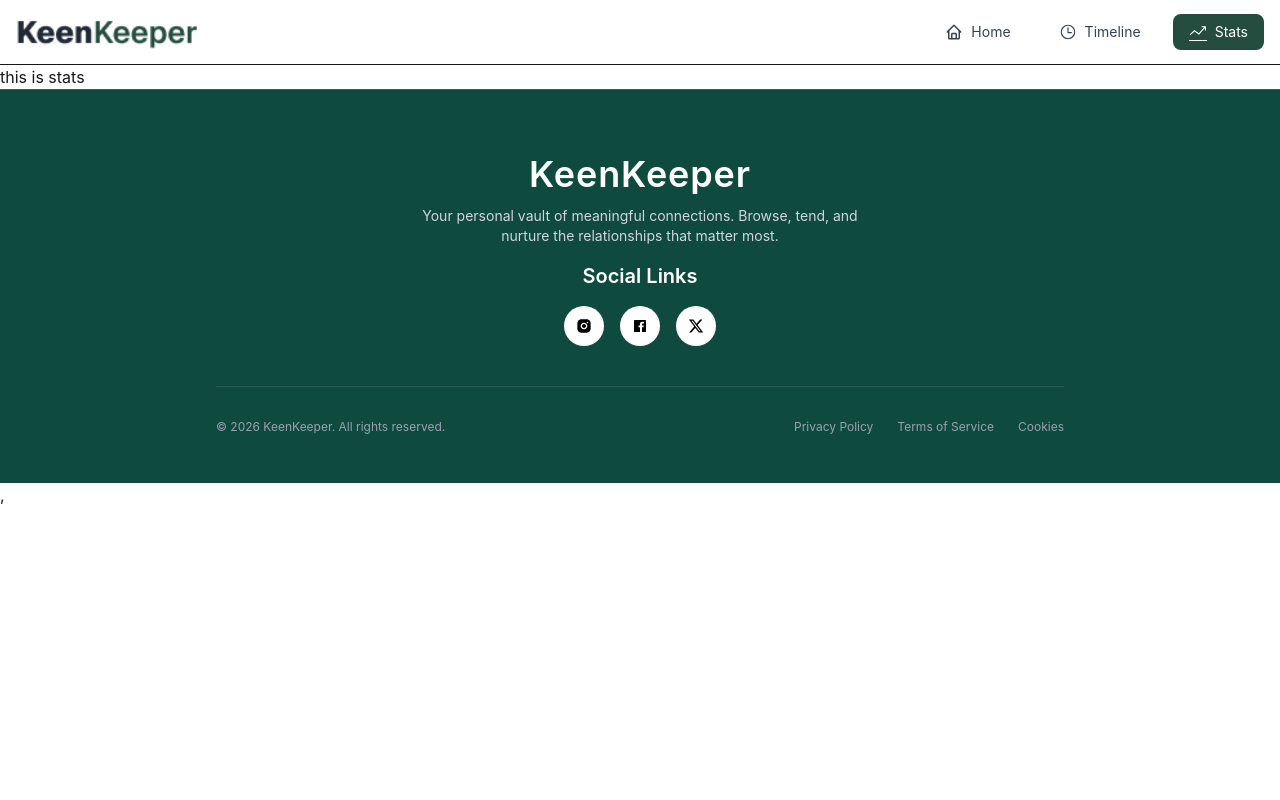
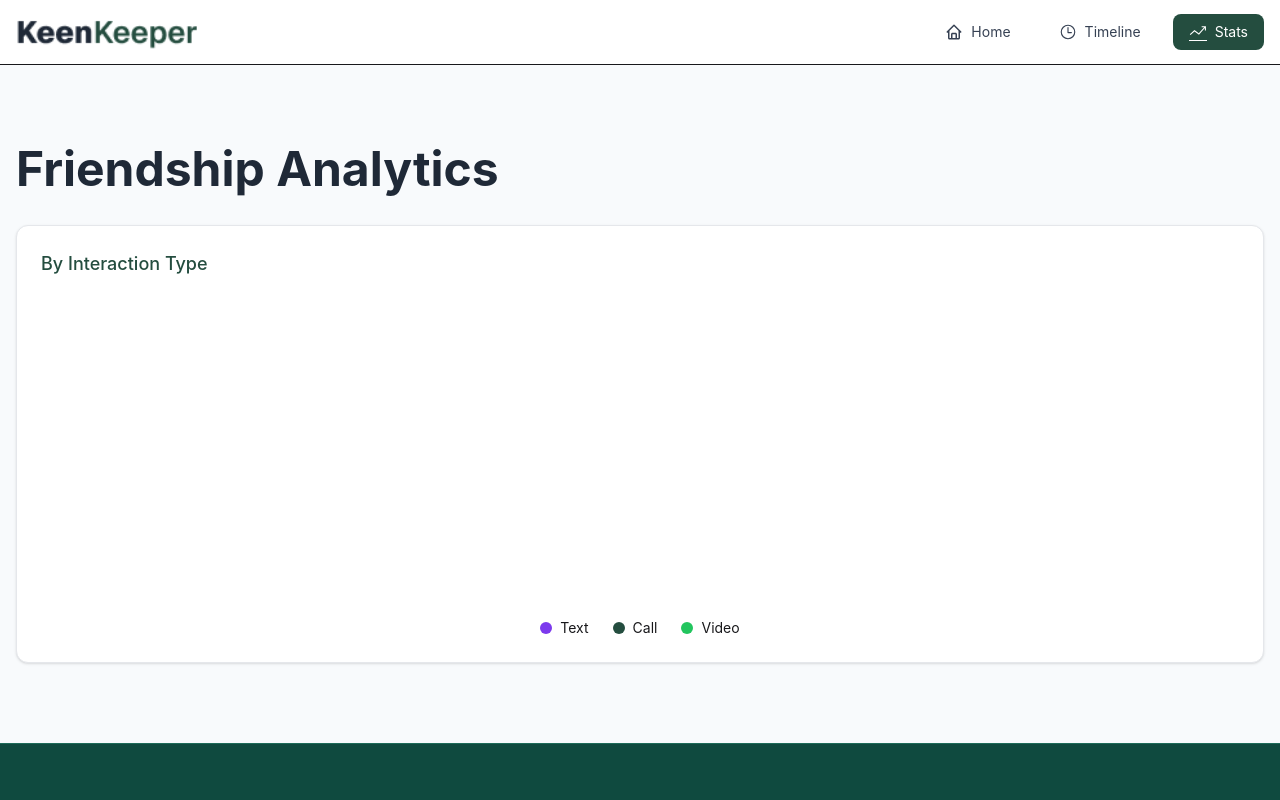
Before and after one commit to kibriya41/keen-keeper, a React (Vite) app: page /stats in a window 1280 px wide. Shown: the top 800 px of the page. Built offline with nearby package versions, Linux system fonts and the light colour scheme.

Commit message:
added stats section and complete the project

```diff
--- a/package.json
+++ b/package.json
@@ -19,6 +19,7 @@
     "react-router": "^7.14.1",
     "react-spinners": "^0.17.0",
     "react-toastify": "^11.1.0",
+    "recharts": "^3.8.1",
     "tailwindcss": "^4.2.2"
   },
   "devDependencies": {
--- a/src/pages/stats/Stats.jsx
+++ b/src/pages/stats/Stats.jsx
@@ -1,11 +1,94 @@
-import React from 'react';
+import { useContext } from "react";
+import { FriendsContext } from "../../context/FriendsContext";
+import {
+  PieChart,
+  Pie,
+  Cell,
+  Tooltip,
+  ResponsiveContainer,
+} from "recharts";
 
 const Stats = () => {
-    return (
-        <div>
-            this is stats
+  const { timeline } = useContext(FriendsContext);
+
+  // ✅ Count interactions
+  const counts = {
+    text: 0,
+    call: 0,
+    video: 0,
+  };
+
+  timeline.forEach((item) => {
+    const type = item.action.toLowerCase();
+    if (counts[type] !== undefined) {
+      counts[type]++;
+    }
+  });
+
+  // ✅ Convert to chart data
+  const data = [
+    { name: "Text", value: counts.text },
+    { name: "Call", value: counts.call },
+    { name: "Video", value: counts.video },
+  ];
+
+  // ✅ Colors (match your UI)
+  const COLORS = ["#7C3AED", "#244D3F", "#22C55E"];
+
+  return (
+    <div className="bg-[#F8FAFC] py-12 md:py-20">
+      <div className="container mx-auto px-4">
+
+        {/* Title */}
+        <h2 className="text-2xl md:text-4xl lg:text-5xl font-bold mb-8 text-[#1F2937]">
+          Friendship Analytics
+        </h2>
+
+        {/* Card */}
+        <div className="bg-white p-6 rounded-xl border border-gray-200 shadow-sm">
+
+          <h3 className="text-lg font-medium text-[#244D3F] mb-6">
+            By Interaction Type
+          </h3>
+
+          {/* Chart */}
+          <div className="w-full h-75">
+            <ResponsiveContainer>
+              <PieChart>
+                <Pie
+                  data={data}
+                  innerRadius={70}
+                  outerRadius={100}
+                  paddingAngle={5}
+                  dataKey="value"
+                >
+                  {data.map((entry, index) => (
+                    <Cell key={index} fill={COLORS[index]} />
+                  ))}
+                </Pie>
+
+                <Tooltip />
+              </PieChart>
+            </ResponsiveContainer>
+          </div>
+
+          {/* Legend */}
+          <div className="flex justify-center gap-6 mt-4 text-sm">
+            <div className="flex items-center gap-2">
+              <span className="w-3 h-3 bg-[#7C3AED] rounded-full"></span> Text
+            </div>
+            <div className="flex items-center gap-2">
+              <span className="w-3 h-3 bg-[#244D3F] rounded-full"></span> Call
+            </div>
+            <div className="flex items-center gap-2">
+              <span className="w-3 h-3 bg-[#22C55E] rounded-full"></span> Video
+            </div>
+          </div>
+
         </div>
-    );
+      </div>
+    </div>
+  );
 };
 
 export default Stats;
--- a/src/pages/timeline/Timeline.jsx
+++ b/src/pages/timeline/Timeline.jsx
@@ -5,10 +5,10 @@ import { FaAnglesDown } from "react-icons/fa6";
 const Timeline = () => {
   const { timeline } = useContext(FriendsContext);
 
-  // ✅ state for filter
+  //  state for filter
   const [filter, setFilter] = useState("all");
 
-  // ✅ filter logic
+  // filter logic
   const filteredTimeline =
     filter === "all"
       ? timeline
```
Also changed, not shown: 1 other file (tests, documents, lock files or other folders).
